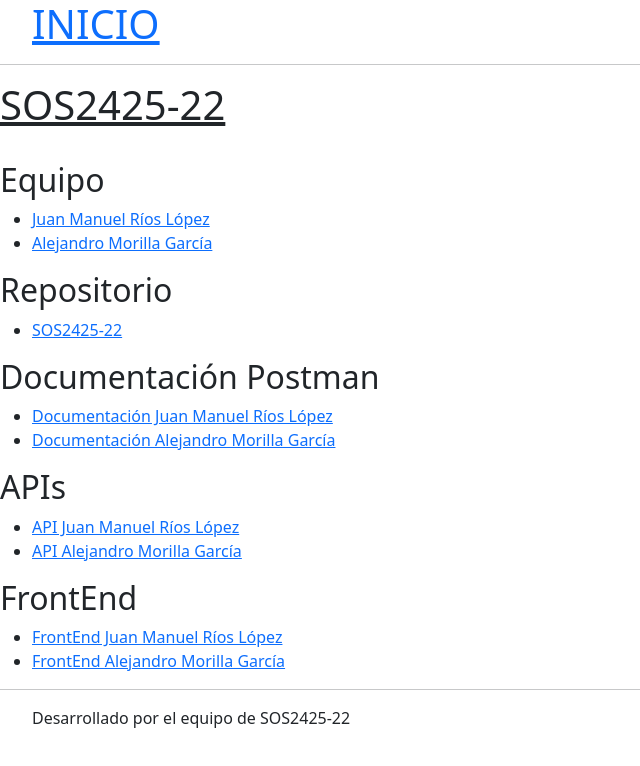
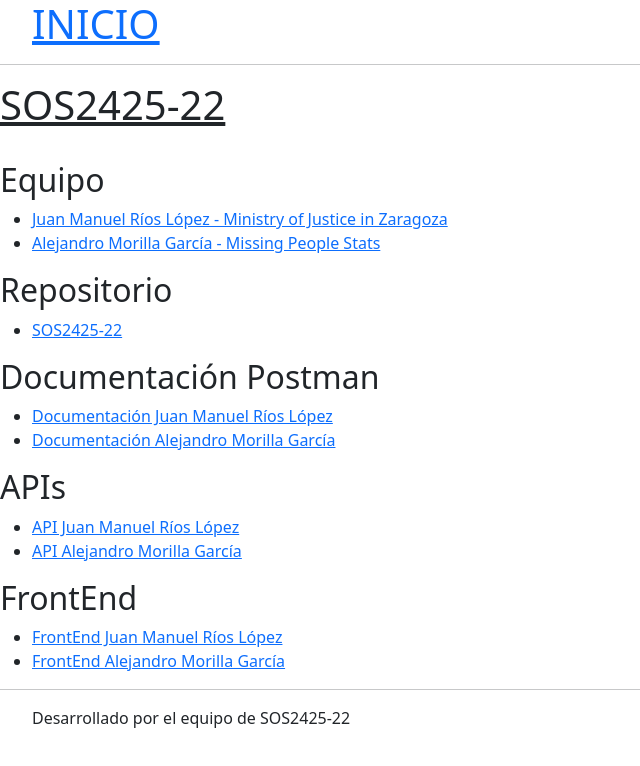
Before and after one commit to gti-sos/SOS2425-22, a SvelteKit app in the folder src/frontend/: page / in a window 1280 px wide. Shown: the top 766 px of the page, without its empty margins (0-640 px from the left). Built offline with nearby package versions, Linux system fonts and the light colour scheme.

Commit message:
Update +page.svelte

```diff
--- a/src/frontend/src/routes/+page.svelte
+++ b/src/frontend/src/routes/+page.svelte
@@ -7,10 +7,10 @@
     <h2>Equipo</h2>
     <ul>
         <li>
-            <a href="https://github.com/juariolop1"> Juan Manuel Ríos López </a>
+            <a href="https://github.com/juariolop1"> Juan Manuel Ríos López - Ministry of Justice in Zaragoza </a>
         </li>
         <li>
-            <a href="https://github.com/aaleejandro01"> Alejandro Morilla García </a>
+            <a href="https://github.com/aaleejandro01"> Alejandro Morilla García - Missing People Stats</a>
         </li>
     </ul>
     <h2>Repositorio</h2>
```
